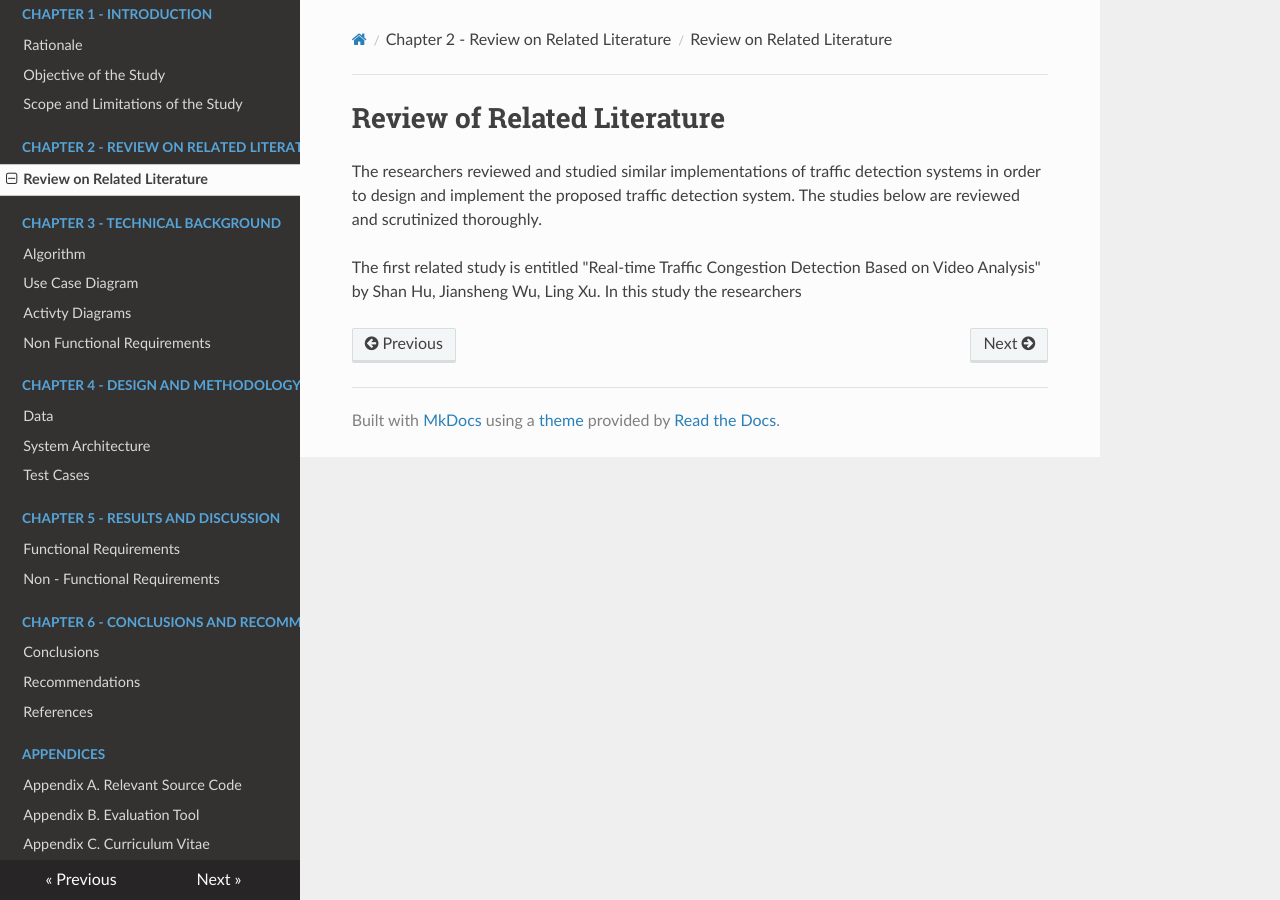
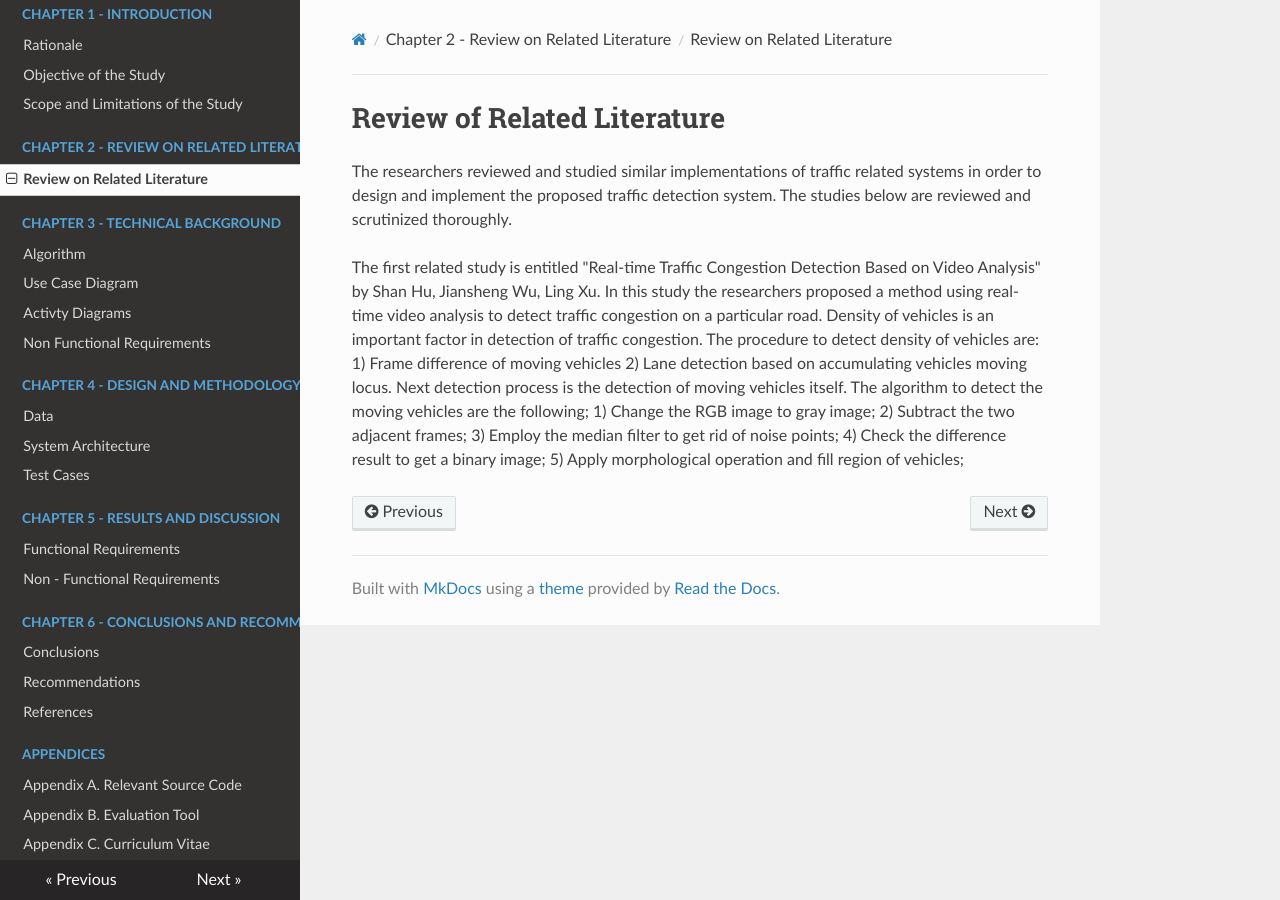
Before and after one commit to mikhailejohnapale/argomada-fuzz-track-doc, an MkDocs documentation site: the page built from docs/chapter2/review-of-related-literature.md, in a window 1280 px wide. Built offline with MkDocs 1.6.1, drawn with Linux system fonts in a browser that asks for light colours; nearby versions of some CDN libraries; old or Windows-style settings are respelled for this version of MkDocs.

Commit message:
first research in rrl

```diff
--- a/docs/chapter2/review-of-related-literature.md
+++ b/docs/chapter2/review-of-related-literature.md
@@ -1,8 +1,15 @@
 # Review of Related Literature
 
-The researchers reviewed and studied similar implementations of traffic detection systems
+The researchers reviewed and studied similar implementations of traffic related systems
 in order to design and implement the proposed traffic detection system. The studies below
 are reviewed and scrutinized thoroughly.
 
 The first related study is entitled "Real-time Traffic Congestion Detection Based on Video Analysis"
-by Shan Hu, Jiansheng Wu, Ling Xu. In this study the researchers
+by Shan Hu, Jiansheng Wu, Ling Xu. In this study the researchers proposed a method using real-time
+video analysis to detect traffic congestion on a particular road. Density of vehicles is an important
+factor in detection of traffic congestion. The procedure to detect density of vehicles are: 1) Frame
+difference of moving vehicles 2) Lane detection based on accumulating vehicles moving locus. Next detection
+process is the detection of moving vehicles itself. The algorithm to detect the moving vehicles are the
+following; 1) Change the RGB image to gray image; 2) Subtract the two adjacent frames; 3) Employ the
+median filter to get rid of noise points; 4) Check the difference result to get a binary image;
+5) Apply morphological operation and fill region of vehicles;
```
Also changed, not shown: docs/chapter2/fig1.png (deleted), docs/chapter2/fig2.png (deleted), 2 other files.
